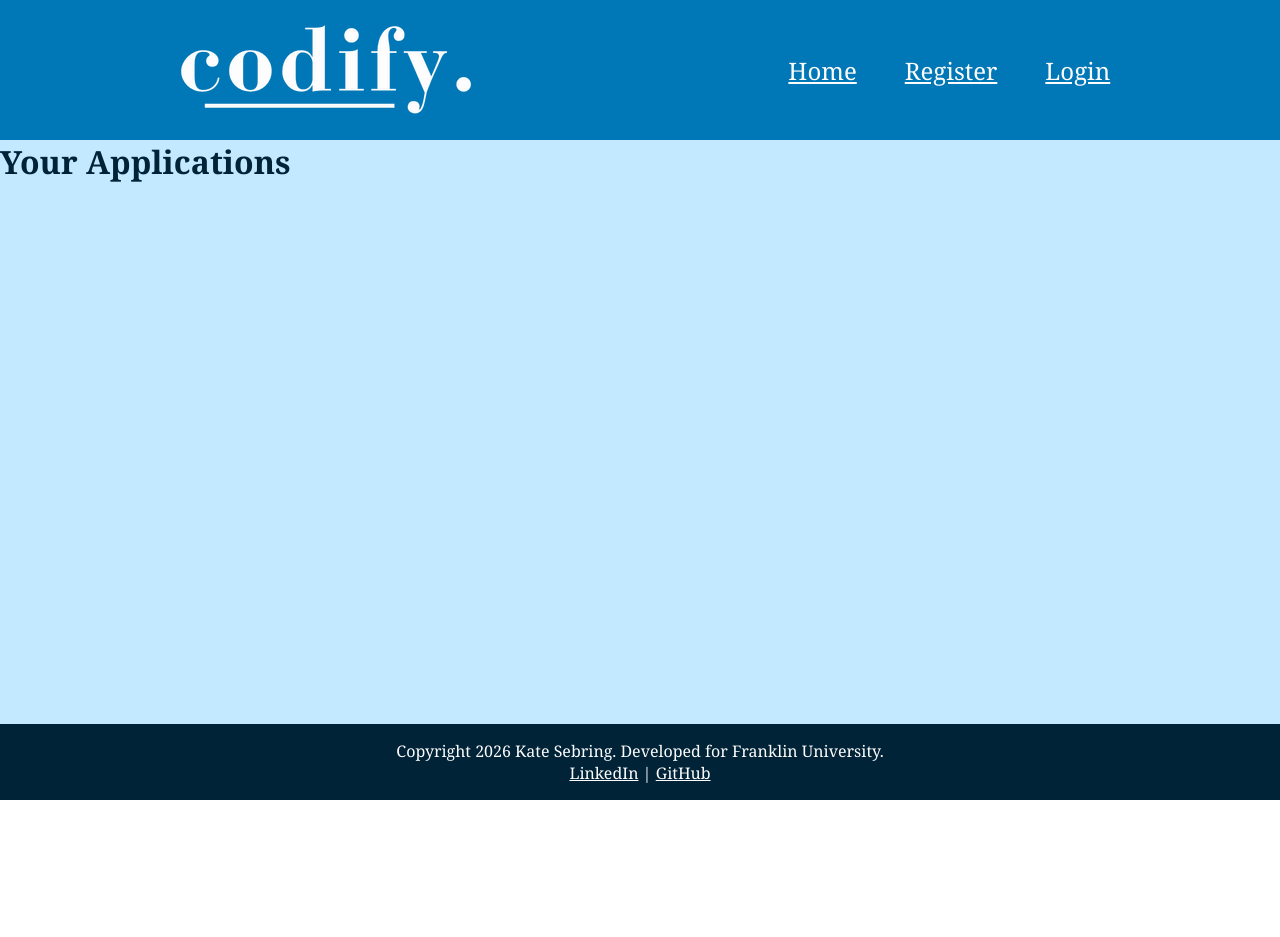
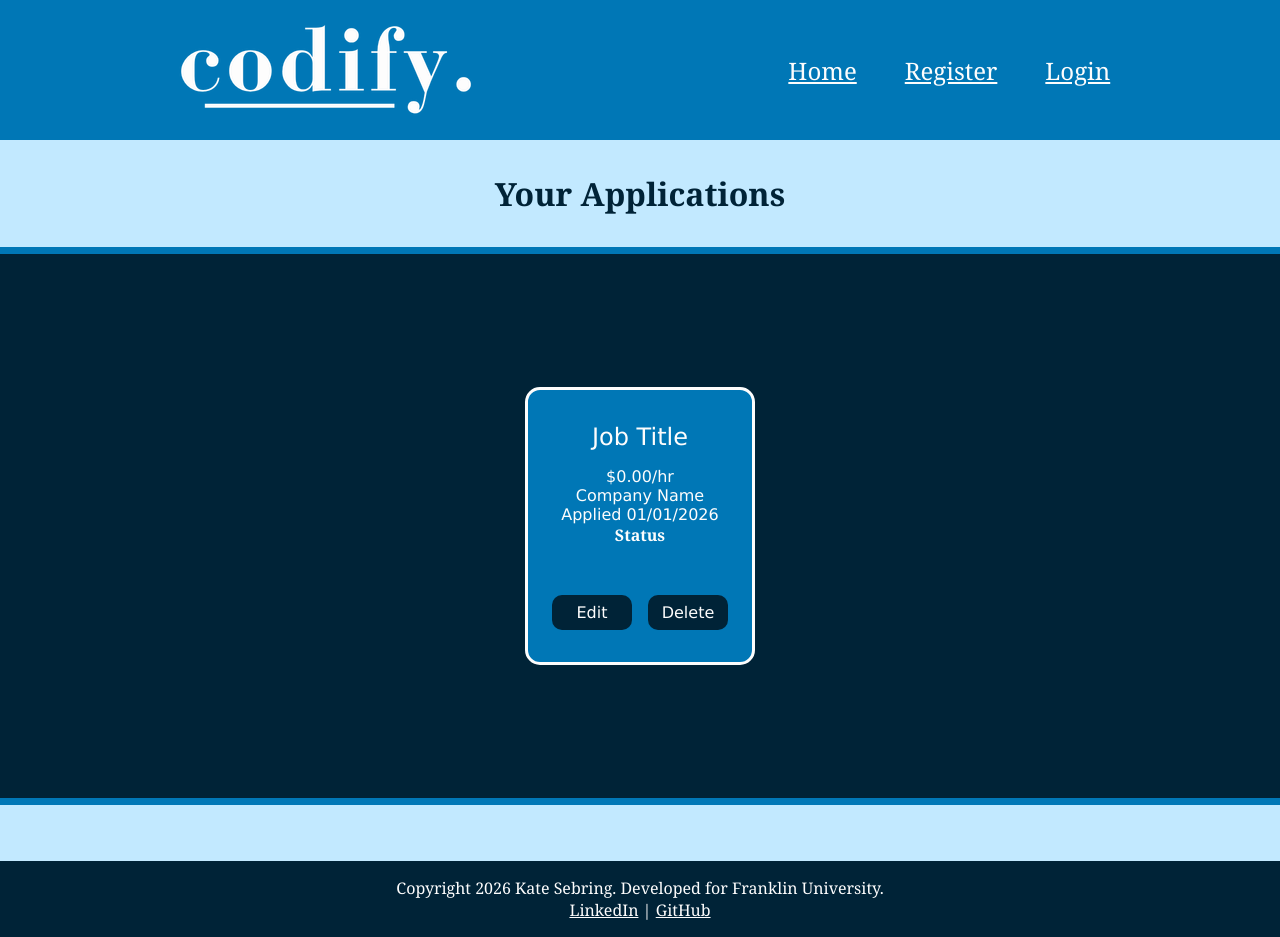
Before and after one commit to KateSebring/Codify, a React app in the folder frontend/: page /dashboard in a window 1280 px wide. Before the commit the page ends 800 px from the top, so only its background shows below. Built offline with nearby package versions, Linux system fonts and the light colour scheme; the HTML template or start-up script is replaced by a standard one.

Commit message:
Style card element and set up application dashboard styling

```diff
--- a/frontend/src/components/JobAppCard.jsx
+++ b/frontend/src/components/JobAppCard.jsx
@@ -0,0 +1,25 @@
+import '../css/JobAppCard.css';
+
+function JobAppCard() {
+    return(
+        <>
+            <article className='jobAppCard'>
+                <ul className='jobTitle'>
+                    <li>Job Title</li>
+                </ul>
+                <ul>
+                    <li>$0.00/hr</li>
+                    <li>Company Name</li>
+                    <li>Applied 01/01/2026</li>
+                    <li><b>Status</b></li>
+                </ul>
+                <div className='button-row'>
+                    <button type='button'>Edit</button>
+                    <button type='button'>Delete</button>
+                </div>
+            </article>
+        </>
+    );
+}
+
+export default JobAppCard;
--- a/frontend/src/css/Home.css
+++ b/frontend/src/css/Home.css
@@ -1,4 +1,4 @@
-main {
+.hero-page {
     position: relative;
     flex: 1;
     z-index: 1;
@@ -6,8 +6,6 @@ main {
     flex-direction: column;
     align-items: center;
     justify-content: center;
-
-
 }
 
 main::before {
--- /dev/null
+++ b/frontend/src/css/JobAppCard.css
@@ -0,0 +1,40 @@
+.jobAppCard {
+    width: 12rem;
+    background-color: #0077b6;
+    border-color: #fdfdfd;
+    border-radius: 15px;
+    border-width: 3px;
+    border-style: solid;
+    display: flex;
+    flex-direction: column;
+    align-items: center;
+    justify-content: space-evenly;
+    padding: 1rem;
+    height: 15rem;
+}
+
+ul {
+    list-style: none;
+    text-align: center;
+}
+
+.jobTitle {
+    font-size: 1.5rem;
+}
+
+li {
+    font-family: 'Lucida Sans';
+    color: #fdfdfd;
+}
+
+.button-row {
+    display: flex;
+}
+
+.button-row button {
+    width: 5rem;
+    padding: 0.5rem;
+    margin-left: 0.5rem;
+    margin-right: 0.5rem;
+    font-family: 'Lucida Sans';
+}
--- /dev/null
+++ b/frontend/src/css/JobAppDashboard.css
@@ -0,0 +1,25 @@
+.dashboard {
+    flex: 1;
+    width: 100%;
+    margin: auto;
+}
+
+.page-header {
+    color: #002337;
+    text-align: center;
+    margin: 2rem;
+}
+
+.job-app-section {
+    min-height: 26rem;
+    background-color: #002337 ;
+    border-top: #0077b6 solid 7px;
+    border-bottom: #0077b6 solid 7px;
+    display: flex;
+    justify-content: center;
+    align-content: center;
+    gap: 5rem;
+    flex-wrap: wrap;
+    margin-bottom: 3.5rem;
+    padding: 4rem;
+}
--- a/frontend/src/css/index.css
+++ b/frontend/src/css/index.css
@@ -5,7 +5,6 @@
 }
 
 #root {
-    min-height: 100vh;
     background-color: #c2e9ff;
     color: #002337;
     display: flex;
--- a/frontend/src/pages/Home.jsx
+++ b/frontend/src/pages/Home.jsx
@@ -7,7 +7,7 @@ function Home() {
     return (
         <>
             <Header />
-            <main>
+            <main className='hero-page'>
                 <h1>Your center for tracking job applications.</h1>
                 <Link to="/register">
                     <button type="button">Register Now</button>
--- a/frontend/src/pages/JobAppDashboard.jsx
+++ b/frontend/src/pages/JobAppDashboard.jsx
@@ -1,11 +1,19 @@
 import Header from '../components/Header';
 import Footer from '../components/Footer';
+import JobAppCard from '../components/JobAppCard'
+import '../css/JobAppDashboard.css'
 
 function JobAppDashboard() {
     return (
         <>
             <Header />
-            <h1>Your Applications</h1>
+            <main className='dashboard'>
+                <h1 className='page-header'>Your Applications</h1>
+                <section className='job-app-section'>
+                    <JobAppCard />
+
+                </section>
+            </main>
             <Footer />
         </>
     )
```
